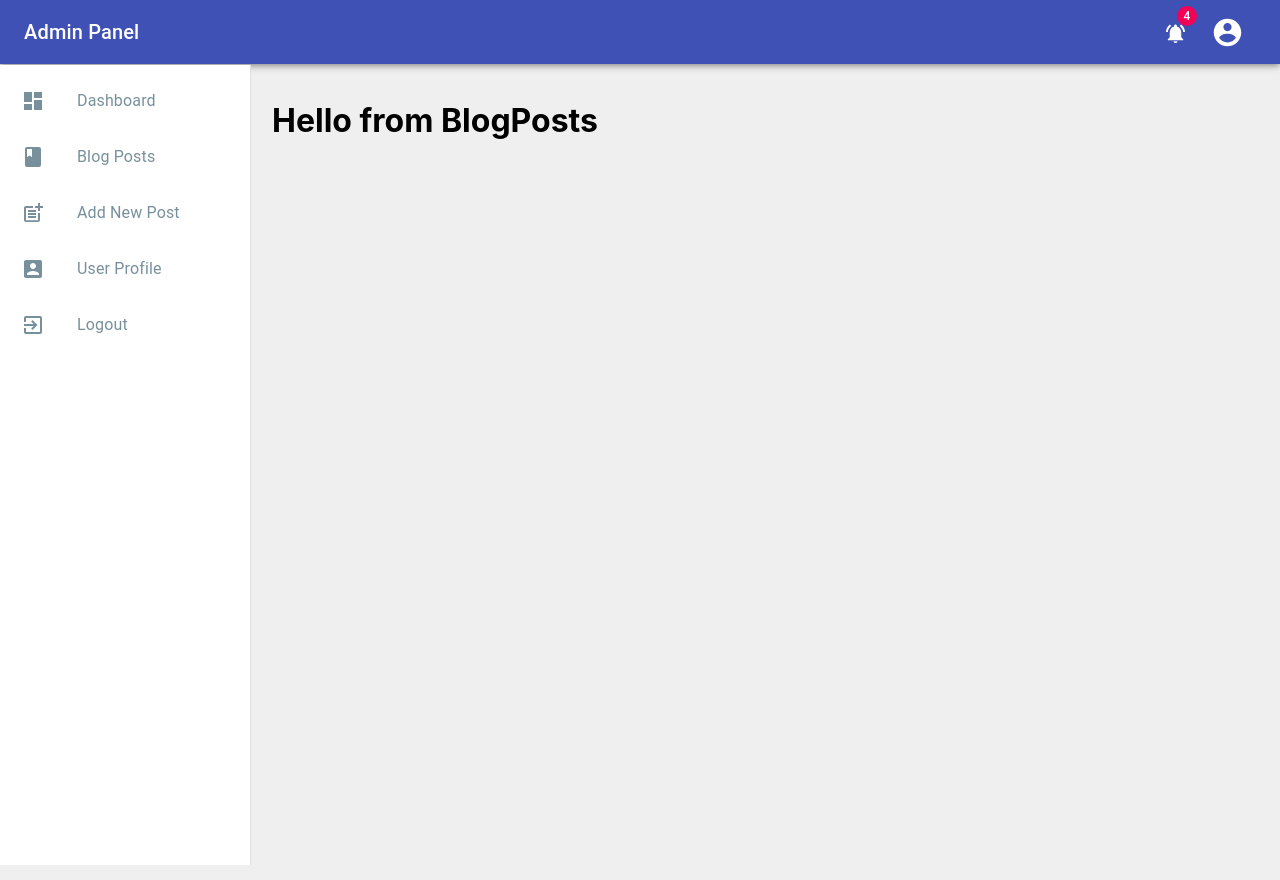
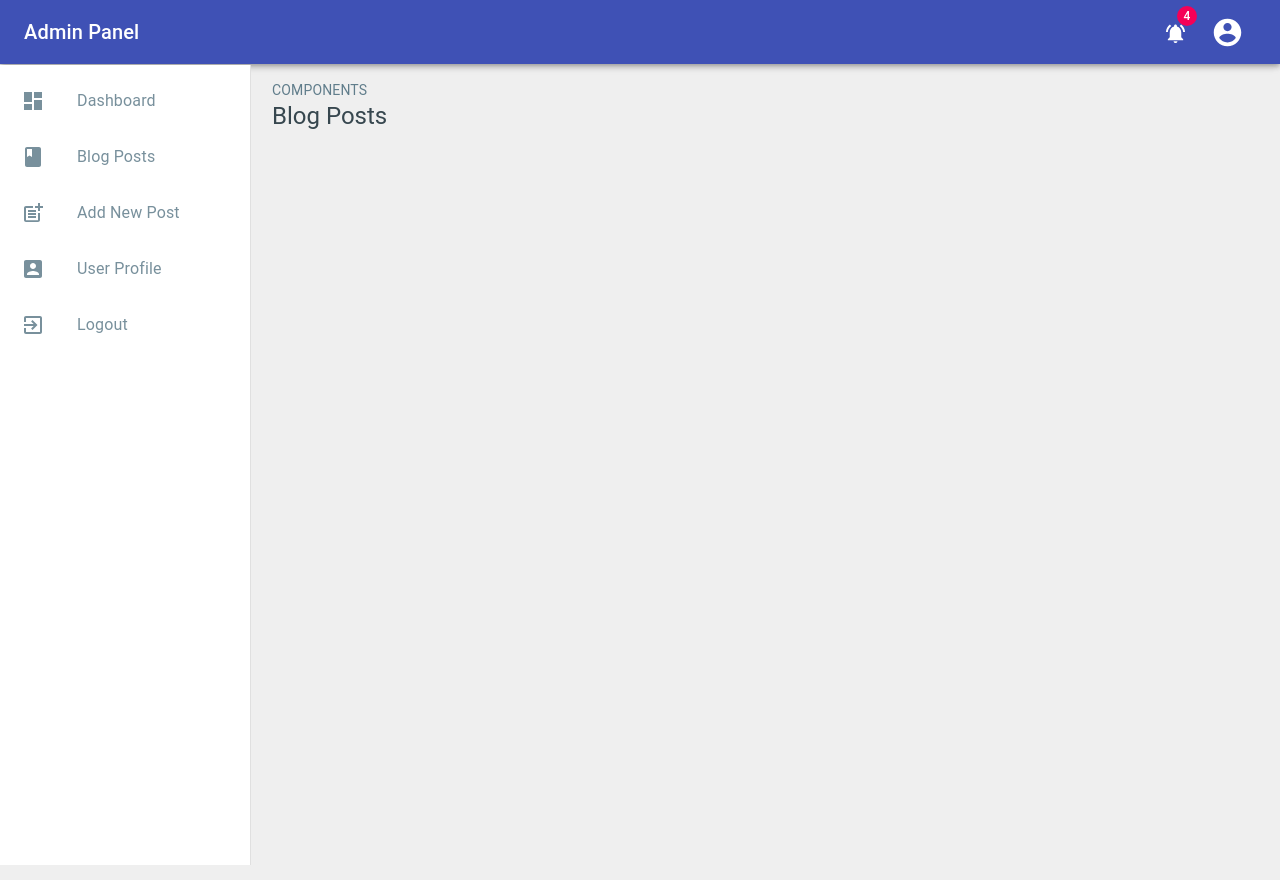
Before and after one commit to yuvraj1107thapa/Dashboard-ReactJS, a React (Create React App) app: page /blog in a window 1280 px wide. Built offline with nearby package versions, Linux system fonts and the light colour scheme.

Commit message:
Updated common page title and added styles

```diff
--- a/src/components/blog/UserOverview.js
+++ b/src/components/blog/UserOverview.js
@@ -1,5 +1,5 @@
 import React from 'react'
-import { Box, Grid, Card, CardContent, Typography } from '@material-ui/core'
+import { Box, Grid, Card, CardContent, Typography, Divider } from '@material-ui/core'
 import { useStyles } from '../views/ViewStyles'
 
 
@@ -13,6 +13,7 @@ export default function UserByOverview() {
                         <Typography variant="h5" component="h6">
                             User Overview
                         </Typography>
+                        <Divider/>
                     </CardContent>
                 </Card>
             </Grid>
@@ -22,6 +23,7 @@ export default function UserByOverview() {
                         <Typography variant="h5" component="h6">
                             User By Device
                         </Typography>
+                        <Divider />
                     </CardContent>
                 </Card>
             </Grid>
--- a/src/components/common/PageTitle.js
+++ b/src/components/common/PageTitle.js
@@ -15,12 +15,12 @@ export const PageTitle = (props) => {
             <Typography
                 variant="body2"
                 className={classes.pageSubtitle}>
-                Dashboard
+                {label}
             </Typography>
             <Typography
                 variant="h5"
                 className={classes.pageTitle}>
-                Blog Overview
+                {title}
             </Typography>
             </Grid>
         </Grid>
--- a/src/components/layout/LayoutComponent.js
+++ b/src/components/layout/LayoutComponent.js
@@ -34,11 +34,6 @@ export default function LayoutComponent() {
                     <Route path = '/addpost' element= {<AddNewPosts />}></Route>
                     <Route path = '/profile' element= {<UserProfileLite />}></Route>
                     <Route path = '/logout' element= {<Logout />}></Route>
-                    {/* <Route exact path='/' render={() => <Dashboard />}/>
-                    <Route exact path='/blog' render={() => <BlogPosts />}/>
-                    <Route exact path='/addpost' render={() => <AddNewPosts />}/>
-                    <Route exact path='/profile' render={() => <UserProfileLite />}/>
-                    <Route exact path='/logout' render={() => <Logout />}/> */}
                 </Routes>
             </Box>
         </div>
--- a/src/components/views/AddNewPost.js
+++ b/src/components/views/AddNewPost.js
@@ -1,9 +1,8 @@
 import React from 'react';
+import { PageTitle } from '../common/PageTitle';
 
 export default function AddNewPosts() {
     return (
-        <div>
-            <h1>Hello from AddNewPosts</h1>
-        </div>
+        <PageTitle label="Blog Posts" title="Add New Post"/>
     )
 }
--- a/src/components/views/BlogPosts.js
+++ b/src/components/views/BlogPosts.js
@@ -1,9 +1,10 @@
 import React from 'react';
+import { PageTitle } from '../common/PageTitle';
 
 export default function BlogPosts() {
     return (
         <div>
-            <h1>Hello from BlogPosts</h1>
+            <PageTitle label="Components" title="Blog Posts"/>
         </div>
     )
 }
--- a/src/components/views/Dashboard.js
+++ b/src/components/views/Dashboard.js
@@ -71,7 +71,7 @@ export default function Dashboard() {
                     </Grid>
                 )}
             </Grid>
-            {/* User overview section */}
+            {/* User overview and User by device section */}
             <UserByOverview />
         </Box>
     )
--- a/src/components/views/Logout.js
+++ b/src/components/views/Logout.js
@@ -1,9 +1,8 @@
 import React from 'react';
+import { PageTitle } from '../common/PageTitle';
 
 export default function Logout() {
     return (
-        <div>
-            <h1>Hello from logout</h1>
-        </div>
+        <PageTitle label="User" title="Logout"/>
     )
 }
--- a/src/components/views/UserProfileLite.js
+++ b/src/components/views/UserProfileLite.js
@@ -1,9 +1,8 @@
 import React from 'react';
+import { PageTitle } from '../common/PageTitle';
 
 export default function UserProfileLite() {
     return (
-        <div>
-            <h1>Hello from UserProfile</h1>
-        </div>
+        <PageTitle label="Overview" title="User Profile"/>
     )
 }
```
